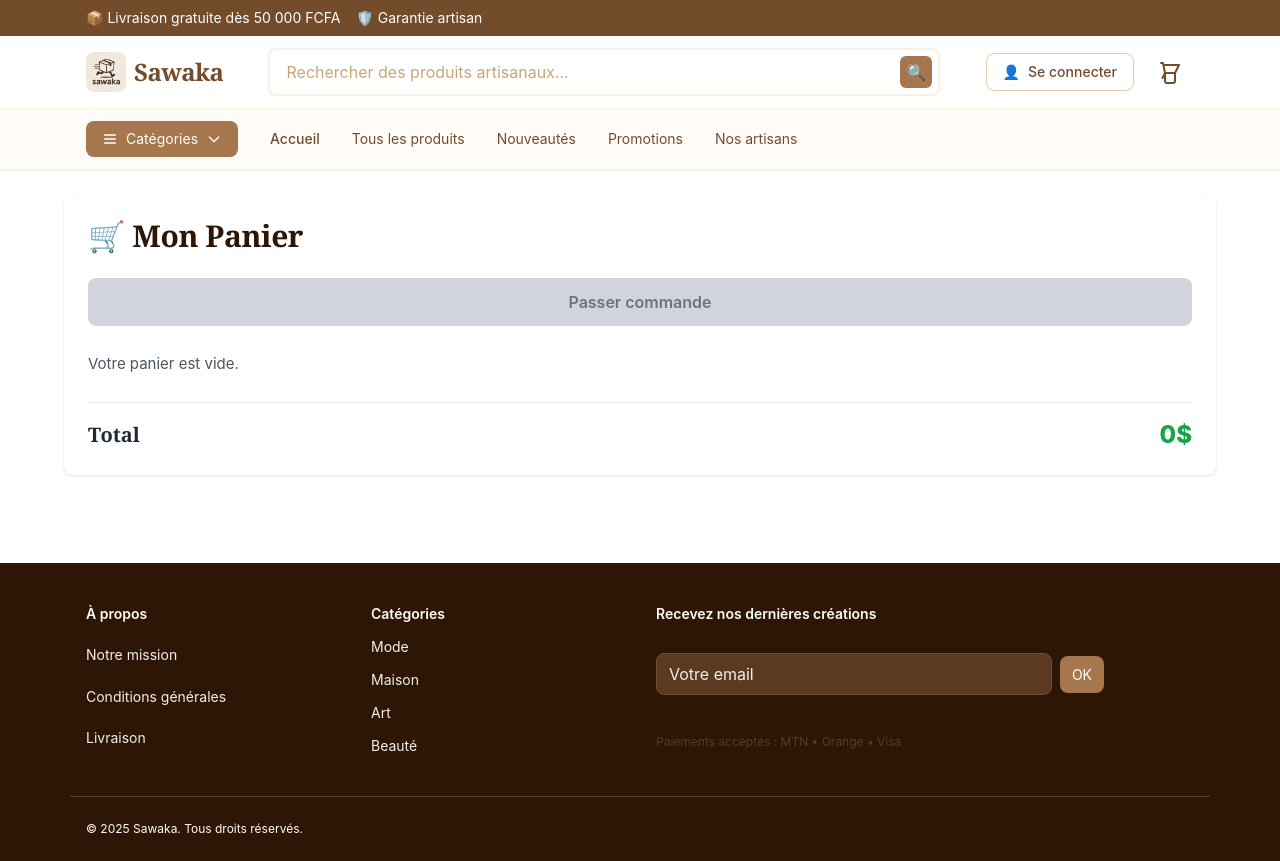
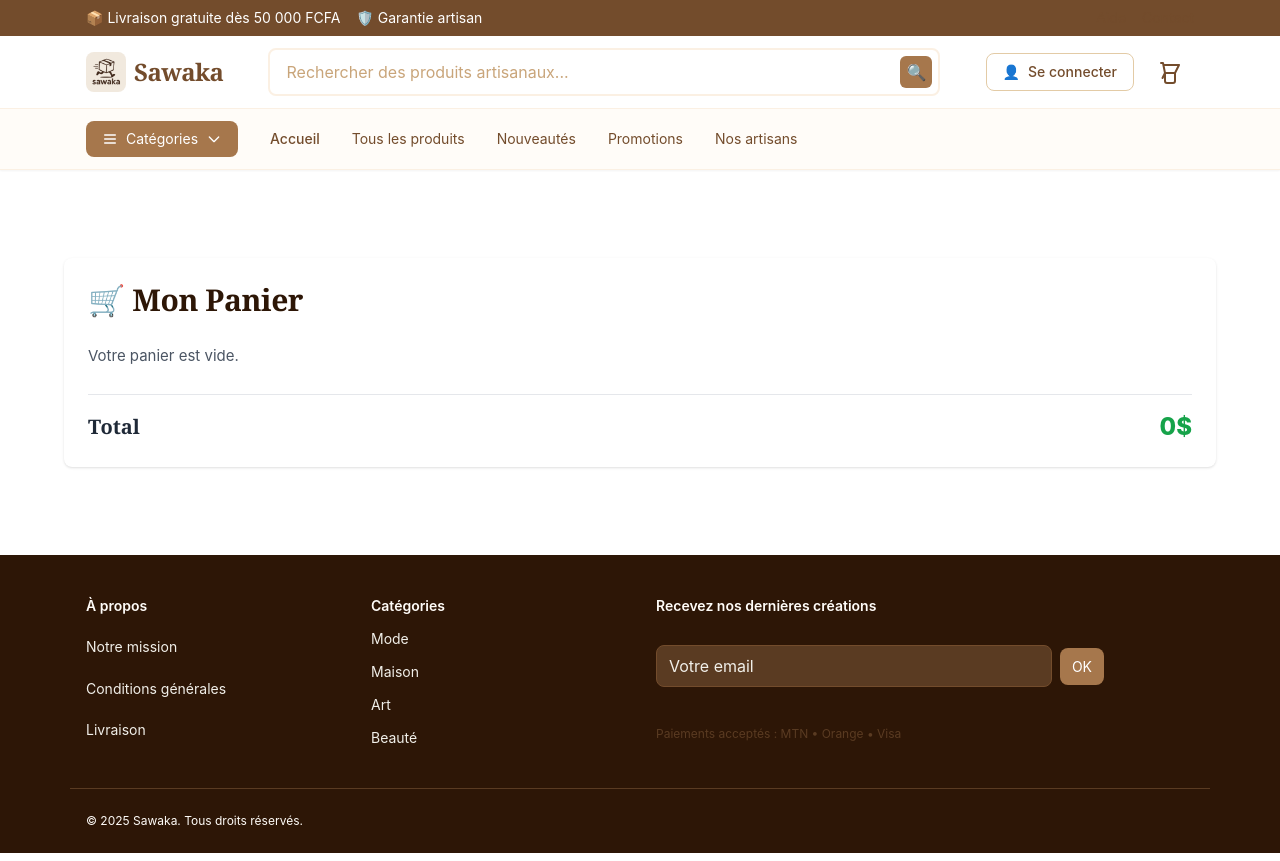
Before and after one commit to Bond52/ecommerce-web-avec-tailwind, a Next.js app: page /panier in a window 1280 px wide. Built offline with nearby package versions, Linux system fonts and the light colour scheme.

Commit message:
Maj Css Panier v7

```diff
--- a/app/panier/page.tsx
+++ b/app/panier/page.tsx
@@ -14,7 +14,7 @@ export default function PanierPage() {
     if (saved) setCart(JSON.parse(saved))
   }, [])
 
-  // 🔄 Sauvegarder dans localStorage à chaque modification
+  // 🔄 Sauvegarde du panier à chaque modification
   useEffect(() => {
     localStorage.setItem("cart", JSON.stringify(cart))
   }, [cart])
@@ -84,26 +84,24 @@ export default function PanierPage() {
 
   return (
     <div className="container mx-auto p-6">
+
+      {/* ✅ Bouton hors du cadre, en haut à droite */}
+      <div className="flex justify-end mb-4">
+        <button
+          onClick={passerCommande}
+          disabled={cart.length === 0}
+          className="px-6 py-3 rounded-lg font-semibold bg-brown-700 text-white hover:bg-brown-800 disabled:opacity-50"
+        >
+          Passer commande
+        </button>
+      </div>
+
+      {/* Cadre du panier */}
       <div className="bg-white shadow rounded-lg p-6">
         <h1 className="text-3xl font-bold text-brown-800 mb-6 flex items-center gap-2">
           🛒 Mon Panier
         </h1>
 
-        {/* Bouton passer commande en haut */}
-        <div className="mb-6">
-          <button
-            onClick={passerCommande}
-            disabled={cart.length === 0}
-            className={`w-full px-6 py-3 rounded-lg font-semibold transition
-              ${cart.length === 0
-                ? "bg-gray-300 text-gray-500 cursor-not-allowed"
-                : "bg-brown-700 text-white hover:bg-brown-800"}`}
-          >
-            Passer commande
-          </button>
-        </div>
-
-        {/* Liste du panier */}
         {cart.length === 0 ? (
           <p className="text-gray-600">Votre panier est vide.</p>
         ) : (
```
